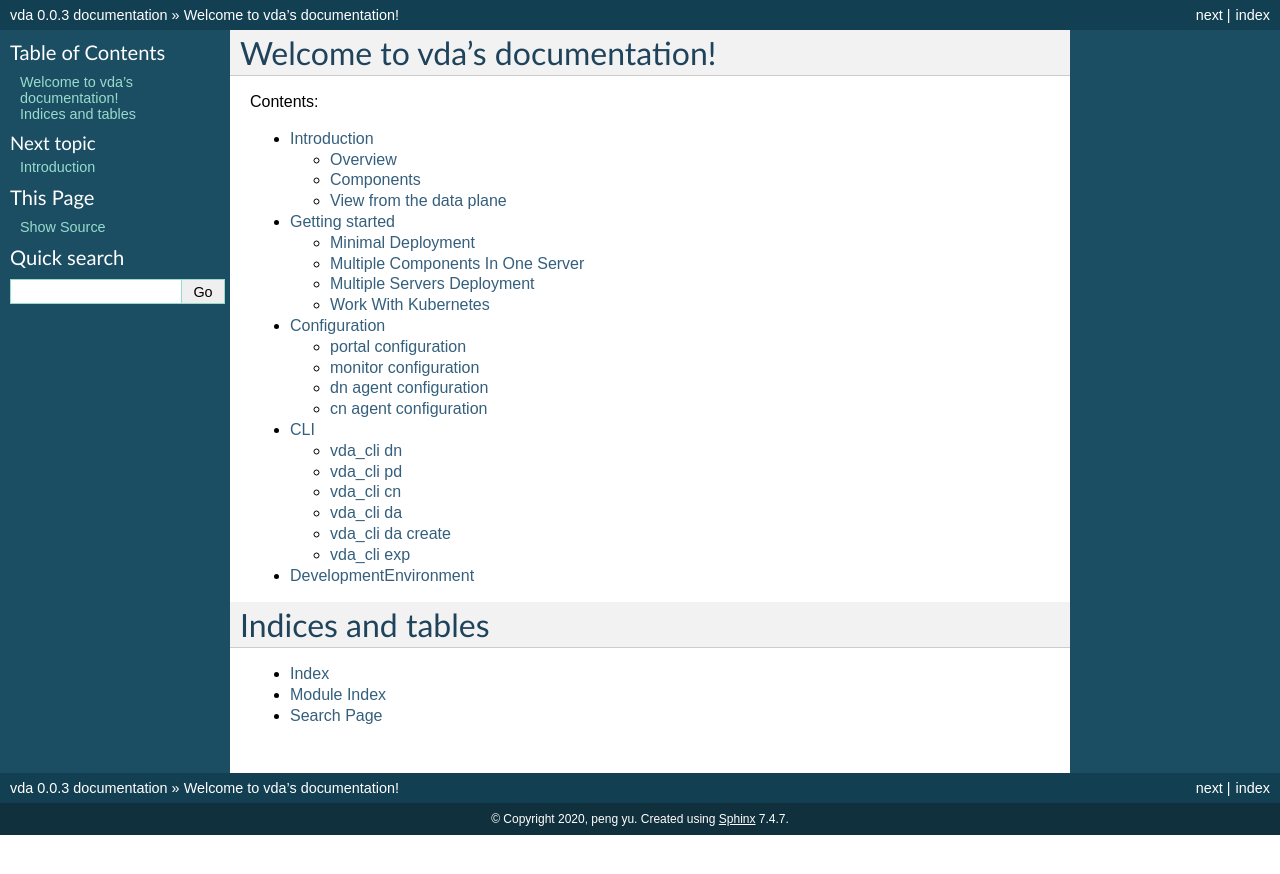
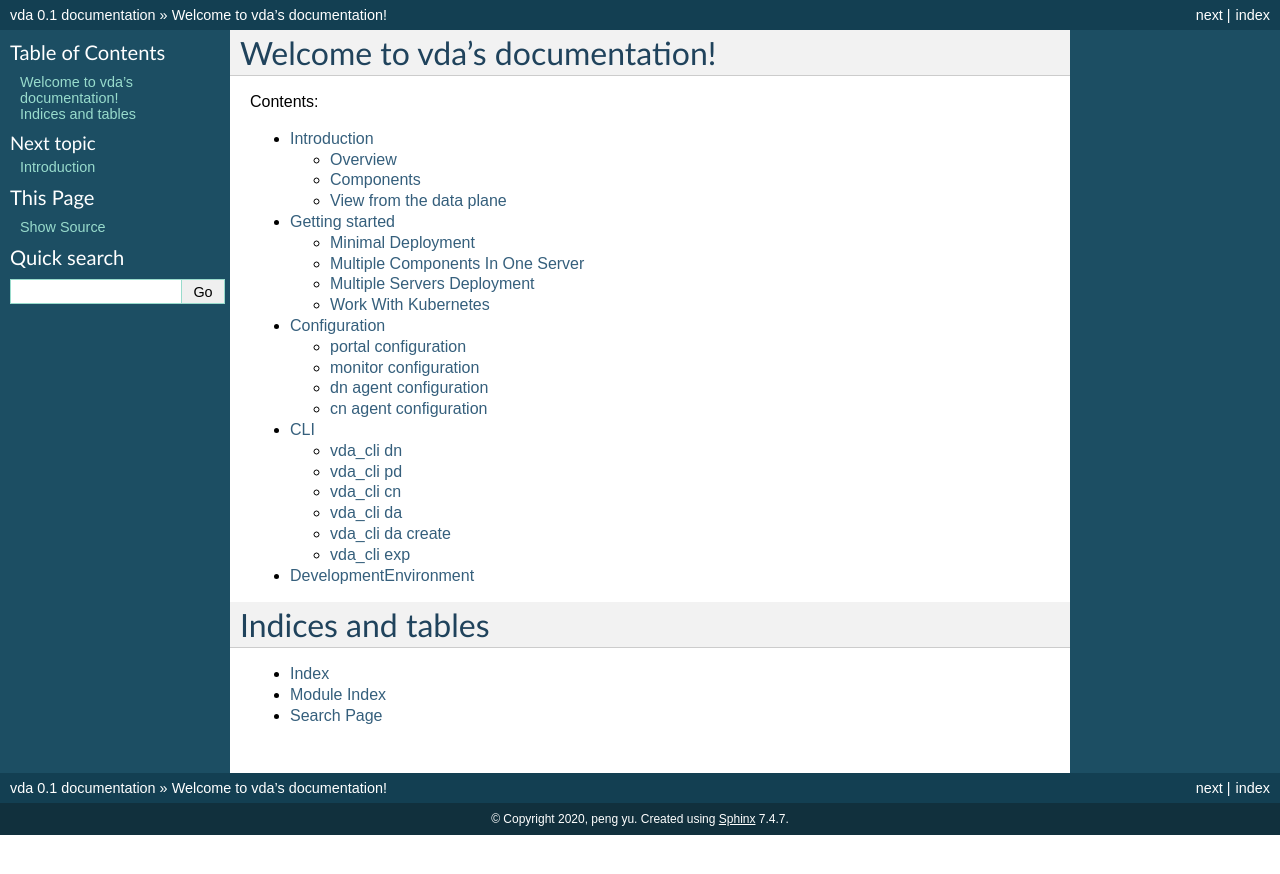
Before and after one commit to virtual-disk-array/vda_doc, a Sphinx documentation site: the page built from source/index.rst, in a window 1280 px wide. Shown: the top 874 px of the page. Built offline with Sphinx 7.4.7, drawn with Linux system fonts in a browser that asks for light colours.

Commit message:
set version to 0.1

```diff
--- a/source/conf.py
+++ b/source/conf.py
@@ -22,7 +22,7 @@ copyright = '2020, peng yu'
 author = 'peng yu'
 
 # The full version, including alpha/beta/rc tags
-release = '0.0.3'
+release = '0.1'
 
 master_doc = 'index'
 
```
